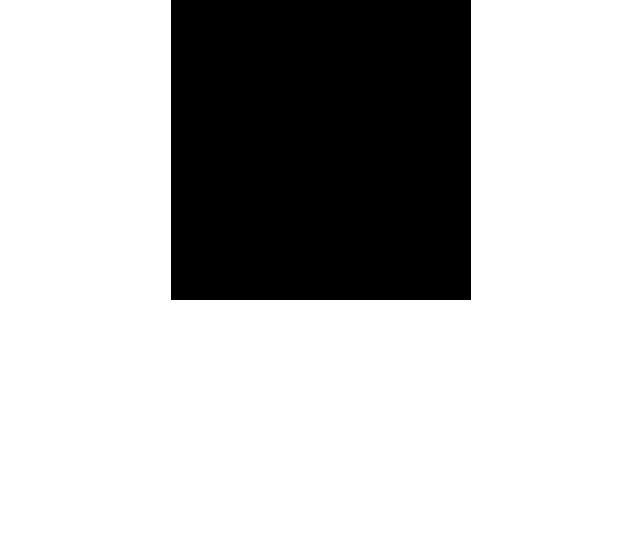
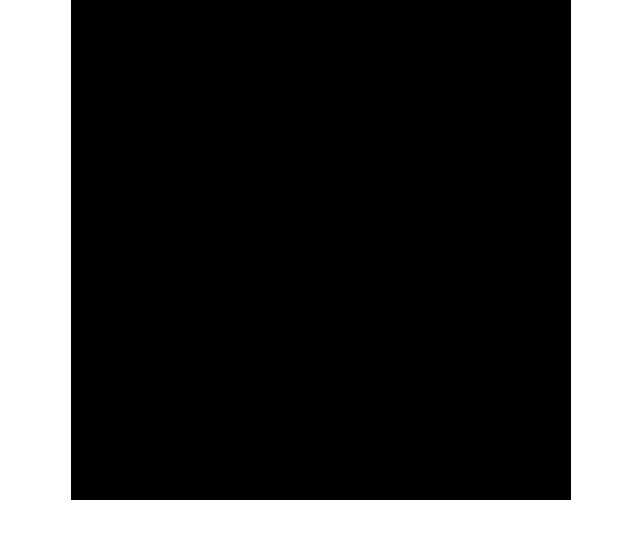
Before and after one commit to Tane10/grow-hub-client, a React (Create React App) app: page / in a window 1280 px wide. Shown: the top 538 px of the page, without its empty margins (319-959 px from the left). Built offline with nearby package versions, Linux system fonts and the light colour scheme.

Commit message:
added an interface to handle canvas

```diff
--- a/src/App.tsx
+++ b/src/App.tsx
@@ -3,10 +3,17 @@
 import "./App.css";
 import Canvas from "./components/Canvas";
 
+// dimensions can be window.innerWidth
+
+const dimensions = {
+  width: 500,
+  height: 500,
+};
+
 function App() {
   return (
     <div className="App">
-      <Canvas />
+      <Canvas width={dimensions.width} height={dimensions.height} />
     </div>
   );
 }
--- a/src/components/Canvas.tsx
+++ b/src/components/Canvas.tsx
@@ -1,6 +1,7 @@
 import React, { useEffect, useRef } from "react";
+import { ICanvasProps } from "./CanvasInterfaces";
 
-const Canvas = () => {
+const Canvas = (props: ICanvasProps) => {
   const canvasRef = useRef<HTMLCanvasElement | null>(null);
 
   useEffect(() => {
@@ -13,7 +14,9 @@
     }
   }, []);
 
-  return <canvas ref={canvasRef} width="300" height="300"></canvas>;
+  return (
+    <canvas ref={canvasRef} width={props.width} height={props.height}></canvas>
+  );
 };
 
 export default Canvas;
--- /dev/null
+++ b/src/components/CanvasInterfaces.ts
@@ -0,0 +1,10 @@
+export interface ICanvasProps {
+  width: number;
+  height: number;
+}
+
+export interface ICoordinates {
+  x: number;
+  y: number;
+  z?: number;
+}
```
